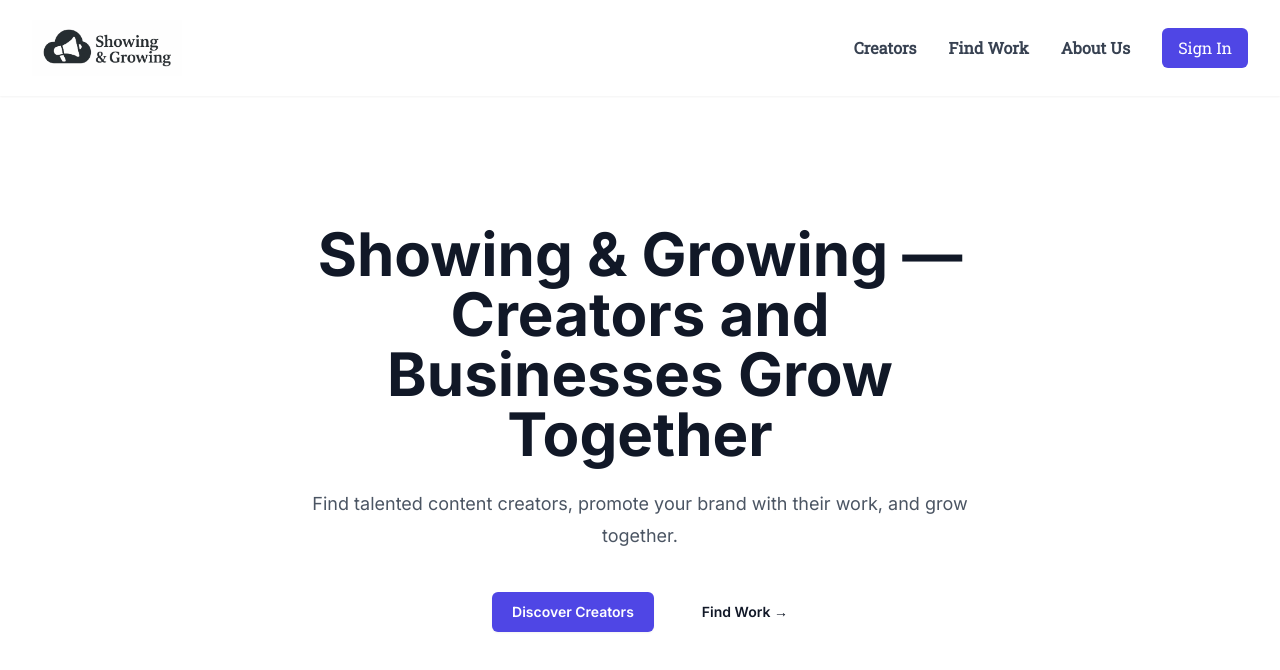
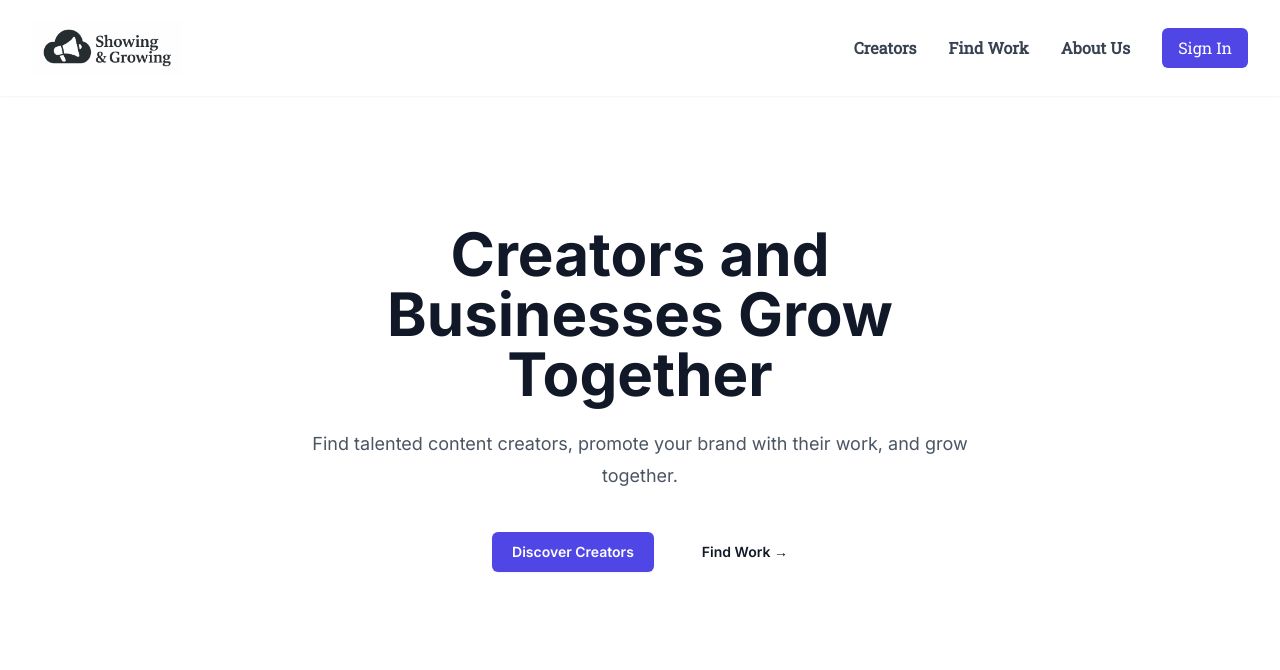
Before and after one commit to clan0304/adhub2, a Next.js app: page / in a window 1280 px wide. Shown: the top 670 px of the page. Built offline with nearby package versions, Linux system fonts and the light colour scheme; no server answers.

Commit message:
page updated

```diff
--- a/app/page.tsx
+++ b/app/page.tsx
@@ -7,7 +7,7 @@ export default function Home() {
       <div className="mx-auto max-w-7xl px-6 py-24 sm:py-32 lg:px-8">
         <div className="mx-auto max-w-2xl text-center">
           <h1 className="text-4xl font-bold text-gray-900 sm:text-6xl tracking-normal">
-            Showing & Growing — Creators and Businesses Grow Together
+            Creators and Businesses Grow Together
           </h1>
           <p className="mt-6 text-lg leading-8 text-gray-600">
             Find talented content creators, promote your brand with their work,
```
